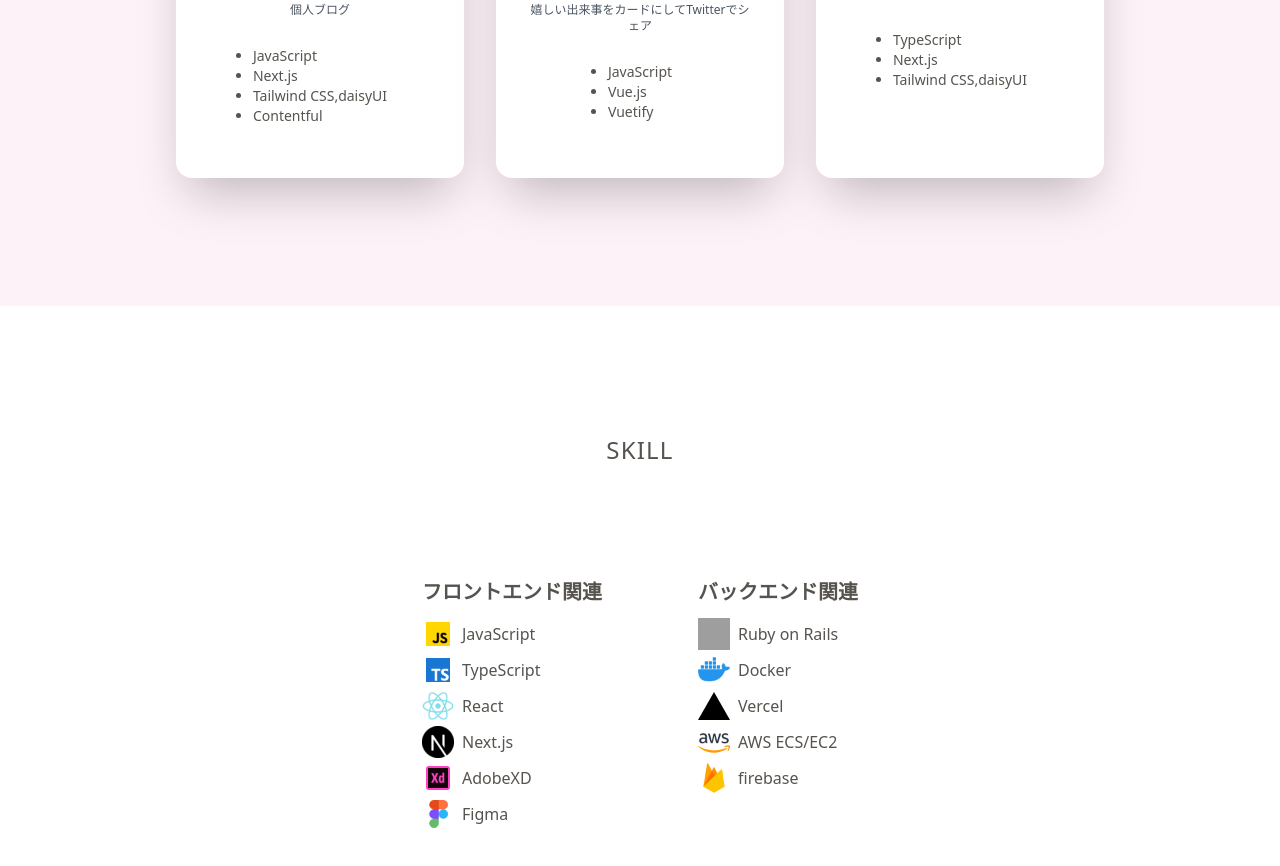
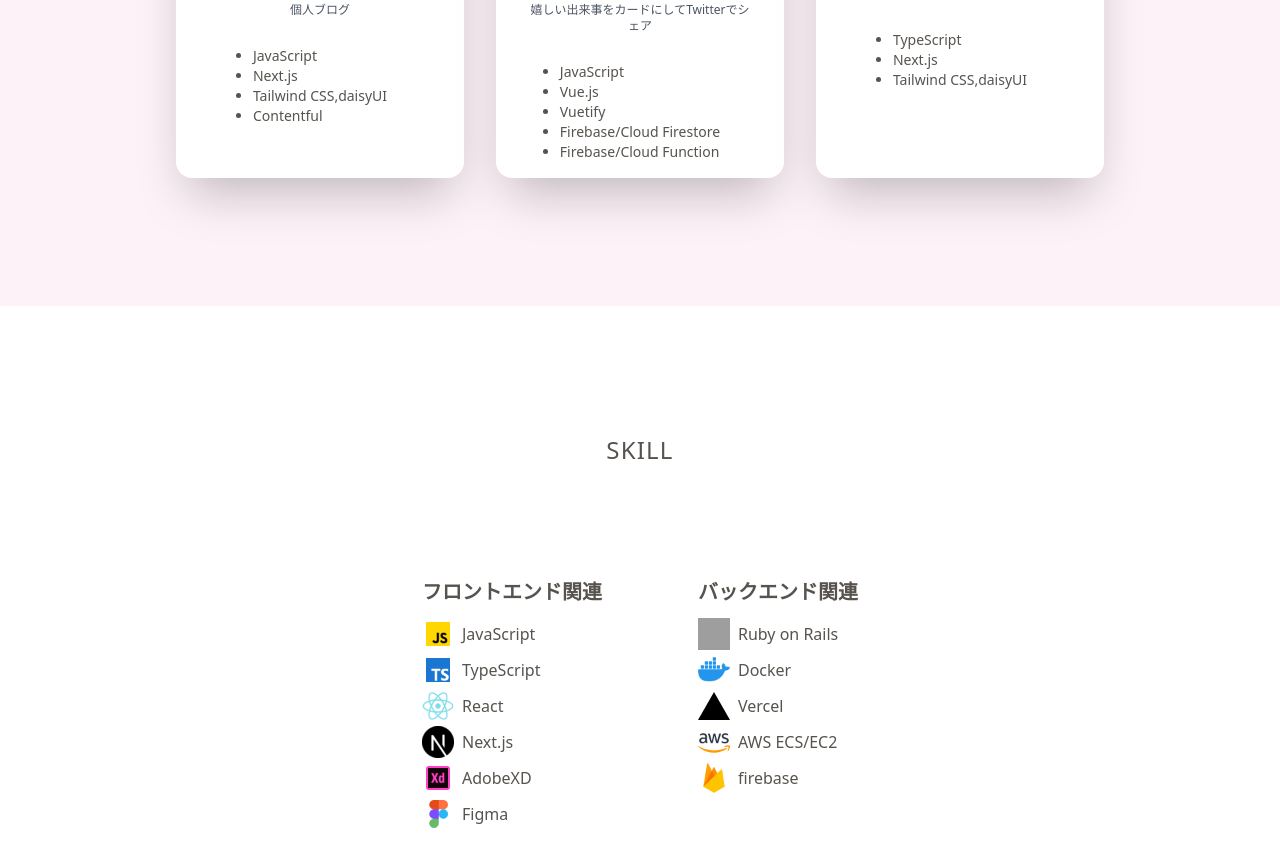
Before and after one commit to meg-engineer/portfolio-next, a Next.js app: page / in a window 1280 px wide. Shown: the part 1960-2826 px from the top of the page. Built offline with nearby package versions, Linux system fonts and the light colour scheme; grey boxes are pictures that could not be loaded.

Commit message:
README修正

```diff
--- a/app.config.ts
+++ b/app.config.ts
@@ -24,7 +24,13 @@
     description: "嬉しい出来事をカードにしてTwitterでシェア",
     detail:
       "嬉しい出来事をイラストカード（OGP画像）にして、Twitterでシェアできるアプリです。",
-    stack: ["JavaScript", "Vue.js", "Vuetify"],
+    stack: [
+      "JavaScript",
+      "Vue.js",
+      "Vuetify",
+      "Firebase/Cloud Firestore",
+      "Firebase/Cloud Function",
+    ],
     url: "https://yatta.tokyo/",
     image: "/yatta.png",
   },
@@ -34,7 +40,7 @@
     description: "",
     detail: "現在閲覧されているポートフォリオサイトです。",
     stack: ["TypeScript", "Next.js", "Tailwind CSS,daisyUI"],
-    url: "https://yatta.tokyo/",
+    url: "https://meg-portfolio.site/",
     image: "/yatta.png",
   },
 ];
```
Also changed, not shown: 1 other file (tests, documents, lock files or other folders).
